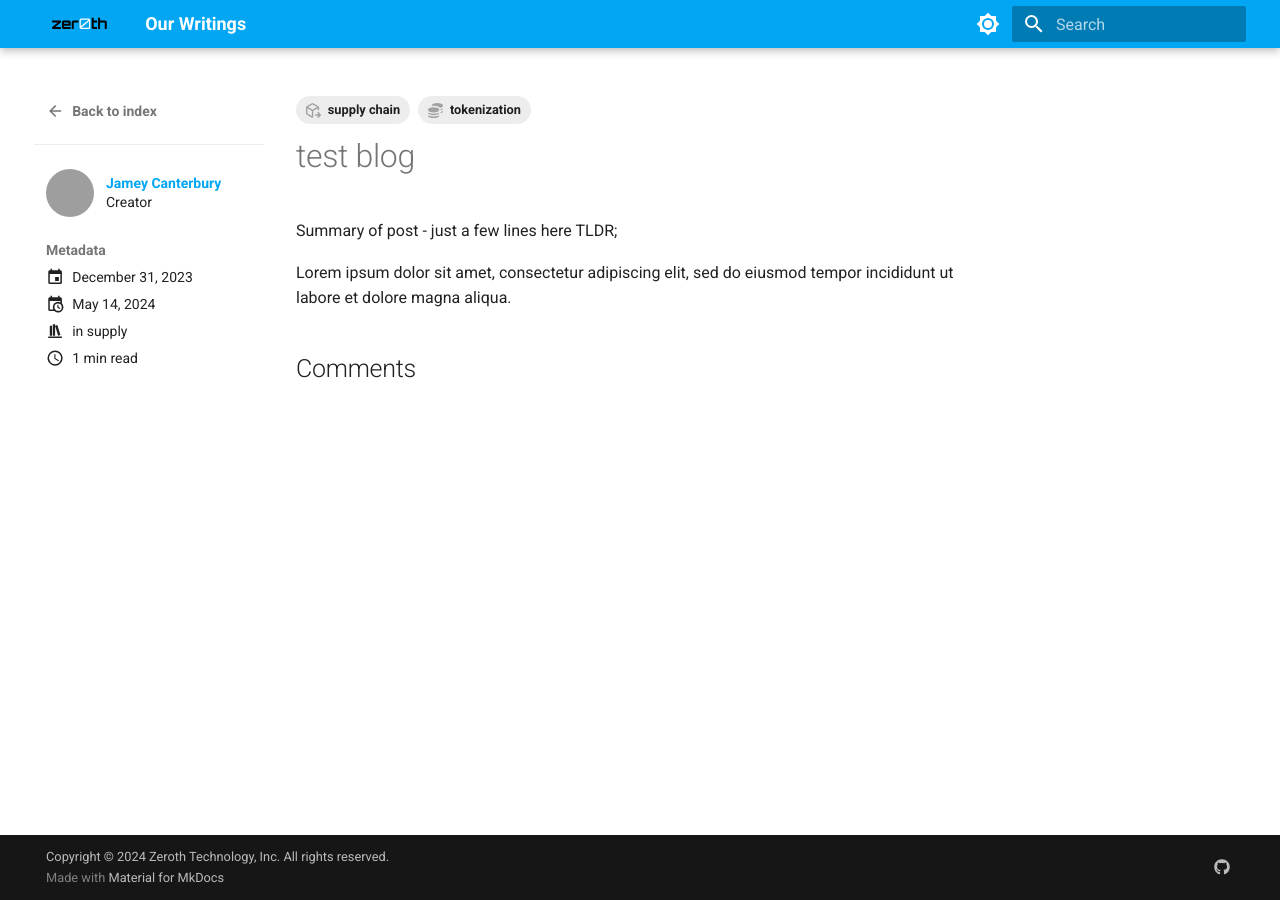
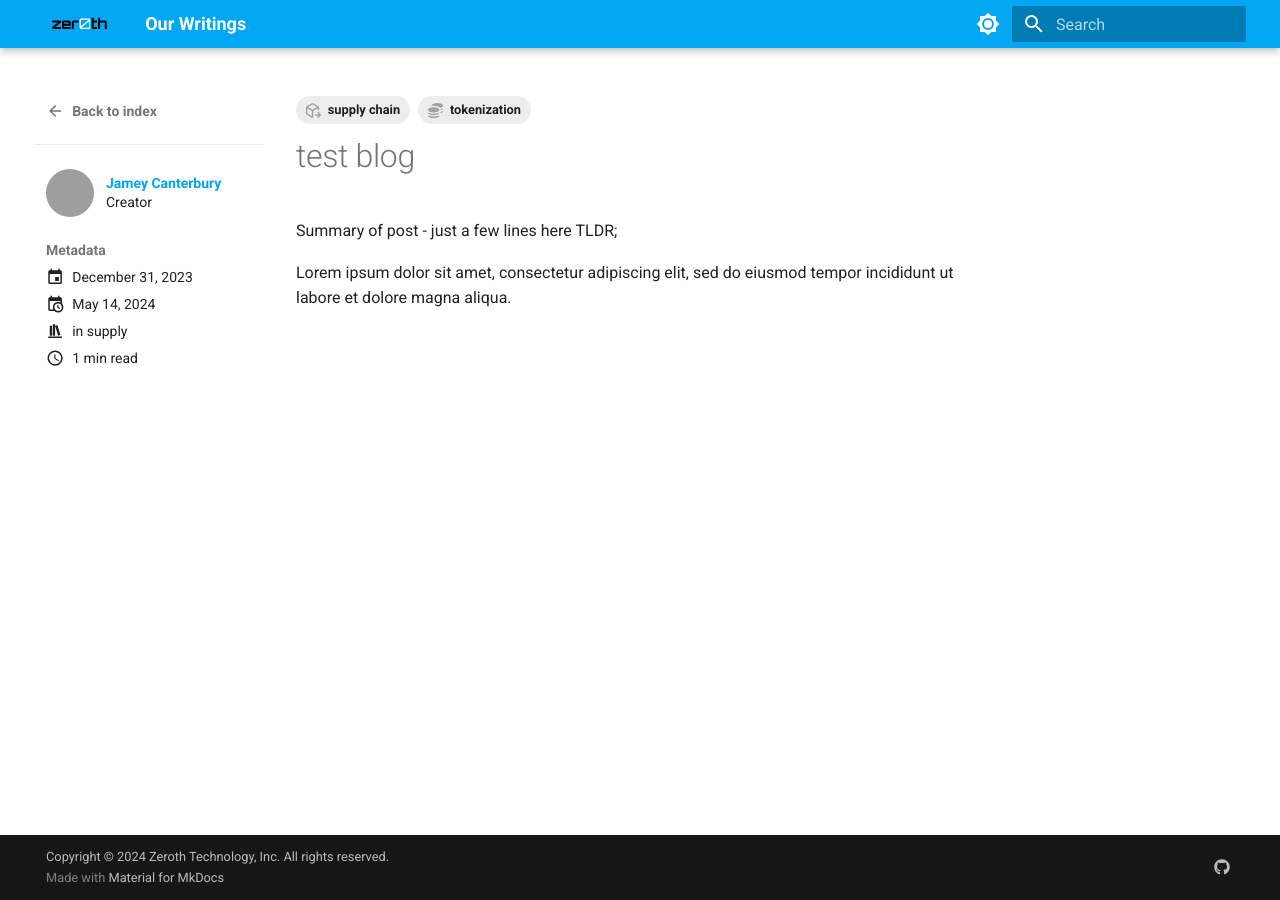
Before and after one commit to zeroth-tech/blogs, an MkDocs documentation site: the page built from docs/posts/test_blog.md, in a window 1280 px wide. Built offline with MkDocs 1.6.1 and Material for MkDocs 9.7.7, drawn with Linux system fonts in a browser that asks for light colours; comment, search, counter and statistics services are not loaded; grey boxes are pictures that could not be loaded.

Commit message:
Update comments.html

```diff
--- a/overrides/partials/comments.html
+++ b/overrides/partials/comments.html
@@ -1,5 +1,3 @@
-{% if page.meta.comments %}
-  <h2 id="__comments">{{ lang.t("meta.comments") }}</h2>
 <script src="https://giscus.app/client.js"
     data-repo="zeroth-tech/blogs"
     data-repo-id="R_kgDOMJdx4g"
@@ -15,39 +13,3 @@
     crossorigin="anonymous"
     async>
 </script>
-    <!-- Synchronize Giscus theme with palette -->
-  <script>
-    var giscus = document.querySelector("script[src*=giscus]")
-
-    // Set palette on initial load
-    var palette = __md_get("__palette")
-    if (palette && typeof palette.color === "object") {
-      var theme = palette.color.scheme === "slate"
-        ? "transparent_dark"
-        : "light"
-
-      // Instruct Giscus to set theme
-      giscus.setAttribute("data-theme", theme)
-    }
-
-    // Register event handlers after documented loaded
-    document.addEventListener("DOMContentLoaded", function() {
-      var ref = document.querySelector("[data-md-component=palette]")
-      ref.addEventListener("change", function() {
-        var palette = __md_get("__palette")
-        if (palette && typeof palette.color === "object") {
-          var theme = palette.color.scheme === "slate"
-            ? "transparent_dark"
-            : "light"
-
-          // Instruct Giscus to change theme
-          var frame = document.querySelector(".giscus-frame")
-          frame.contentWindow.postMessage(
-            { giscus: { setConfig: { theme } } },
-            "https://giscus.app"
-          )
-        }
-      })
-    })
-  </script>
-{% endif %}
```
Lines whose indentation alone changed are shown as unchanged.
